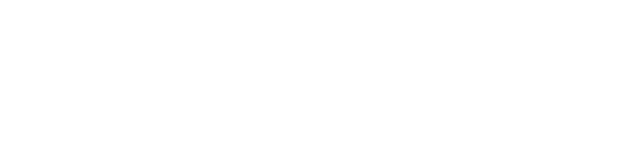
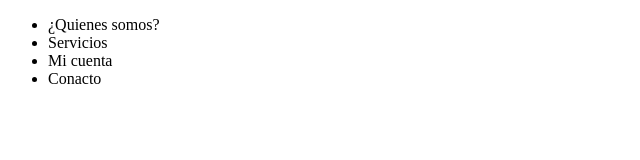
Before and after one commit to ivanpabonm/Proyecto-pagina-web, a plain HTML site: page Index.html in a window 1280 px wide. Shown: the whole page, without its empty margins (0-640 px from the left). Drawn offline with Linux system fonts and the light colour scheme.

Commit message:
Organizas Header

```diff
--- a/Index.html
+++ b/Index.html
@@ -7,6 +7,23 @@
     <title>Petshop</title>
 </head>
 <body>
-
+    <header>
+        <nav>
+            <ul>
+                <li>
+                    ¿Quienes somos?
+                </li>
+                <li>
+                    Servicios
+                </li>
+                <li>
+                    Mi cuenta
+                </li>
+                <li>
+                    Conacto
+                </li>
+            </ul>
+        </nav>
+    </header>
 </body>
 </html>
```
